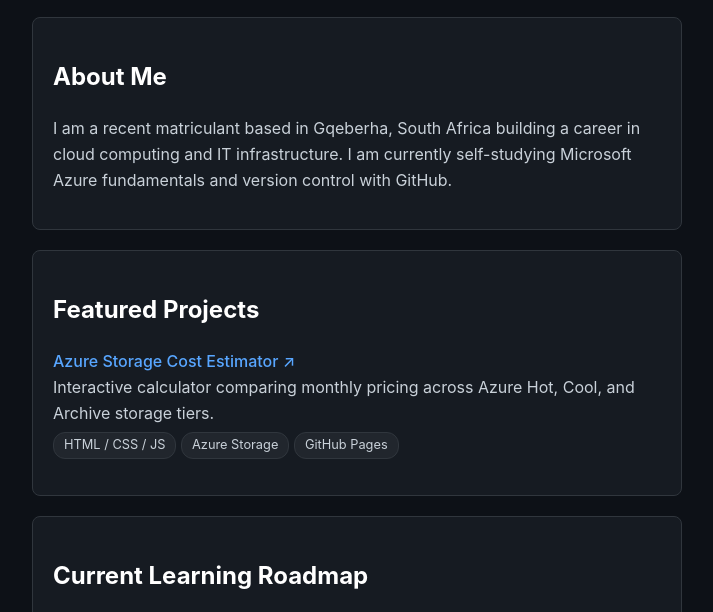
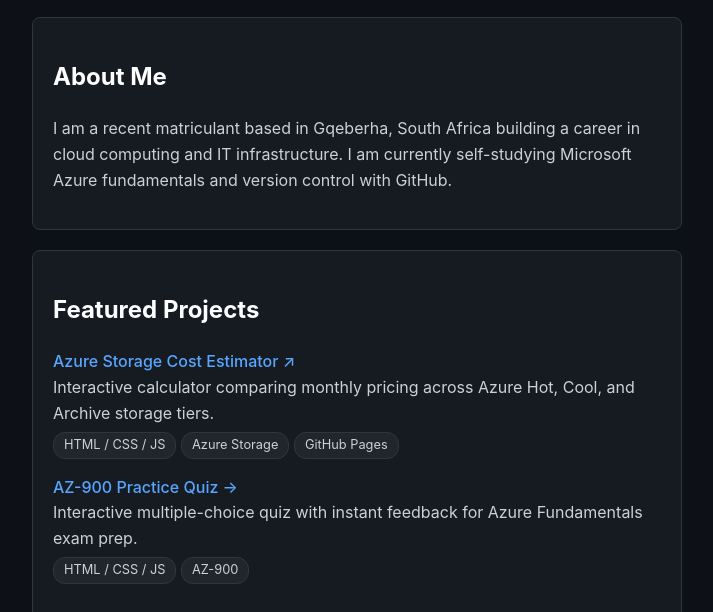
Before and after one commit to temelenxaxheba-create/azure-portfolio, a plain HTML site: page index.html in a window 1280 px wide. Shown: the part 178-790 px from the top of the page, without its empty margins (283-996 px from the left). Drawn offline with Linux system fonts and the light colour scheme.

Commit message:
Update index.html

```diff
--- a/index.html
+++ b/index.html
@@ -55,6 +55,11 @@ Q<!DOCTYPE html>
       Interactive calculator comparing monthly pricing across Azure Hot, Cool, and Archive storage tiers.<br>
       <span class="tag">HTML / CSS / JS</span> <span class="tag">Azure Storage</span> <span class="tag">GitHub Pages</span>
     </p>
+        <p>
+      <a href="quiz.html">AZ-900 Practice Quiz →</a><br>
+      Interactive multiple-choice quiz with instant feedback for Azure Fundamentals exam prep.<br>
+      <span class="tag">HTML / CSS / JS</span> <span class="tag">AZ-900</span>
+        </p>
   </div>
 
   <div class="card">
```
